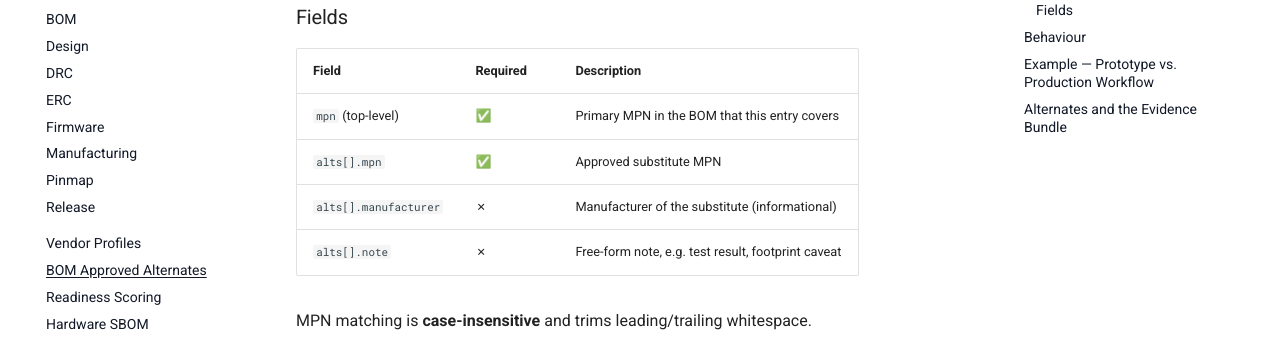
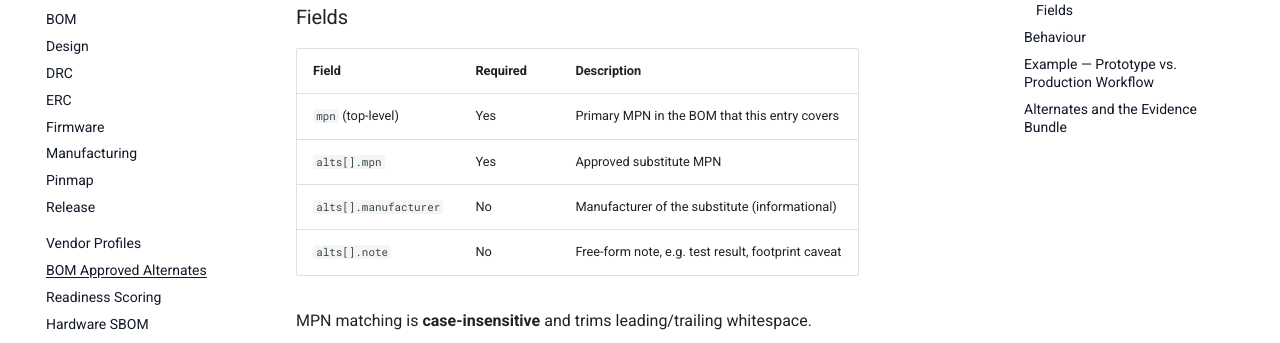
Before and after one commit to renovate-bot/oaslananka-_-boardreadyops, an MkDocs documentation site: the page built from docs/bom-alternates.md, in a window 1280 px wide and 900 px high, scrolled down 827 px. Shown: the part 152-495 px from the top of the window. Built offline with MkDocs 1.6.1 and Material for MkDocs 9.7.7, drawn with Linux system fonts in a browser that asks for light colours; comment, search, counter and statistics services are not loaded; the version menu is left out.

Commit message:
docs: clarify BOM alternates required fields (#122)
Replace symbolic required-field indicators with semantic Yes/No text so the generated BOM alternates documentation passes WCAG color-contrast checks and is clearer for assistive technology.

```diff
--- a/docs/bom-alternates.md
+++ b/docs/bom-alternates.md
@@ -39,10 +39,10 @@ bom:
 
 | Field | Required | Description |
 |-------|----------|-------------|
-| `mpn` (top-level) | ✅ | Primary MPN in the BOM that this entry covers |
-| `alts[].mpn` | ✅ | Approved substitute MPN |
-| `alts[].manufacturer` | ✗ | Manufacturer of the substitute (informational) |
-| `alts[].note` | ✗ | Free-form note, e.g. test result, footprint caveat |
+| `mpn` (top-level) | Yes | Primary MPN in the BOM that this entry covers |
+| `alts[].mpn` | Yes | Approved substitute MPN |
+| `alts[].manufacturer` | No | Manufacturer of the substitute (informational) |
+| `alts[].note` | No | Free-form note, e.g. test result, footprint caveat |
 
 MPN matching is **case-insensitive** and trims leading/trailing whitespace.
 
```
